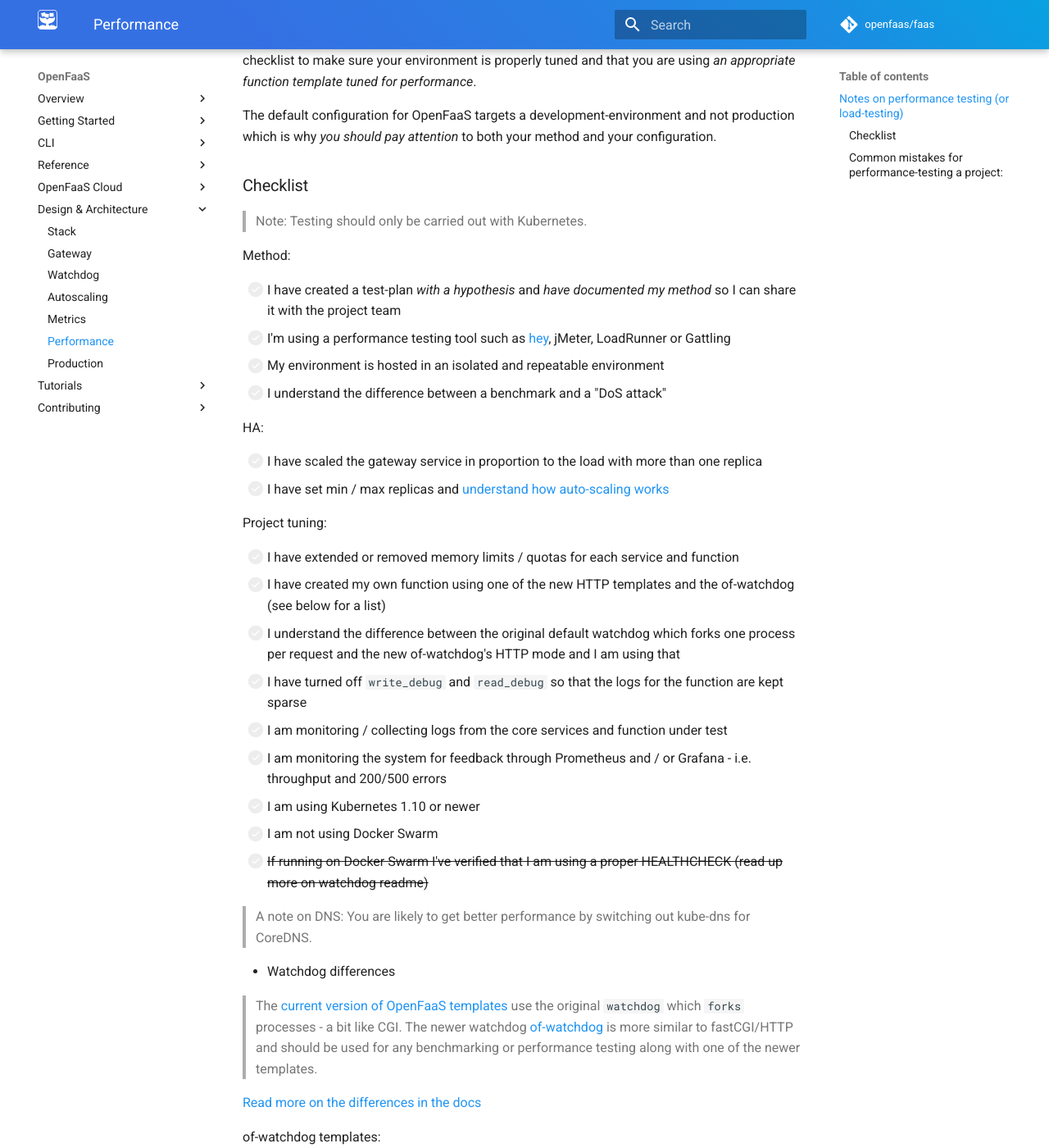
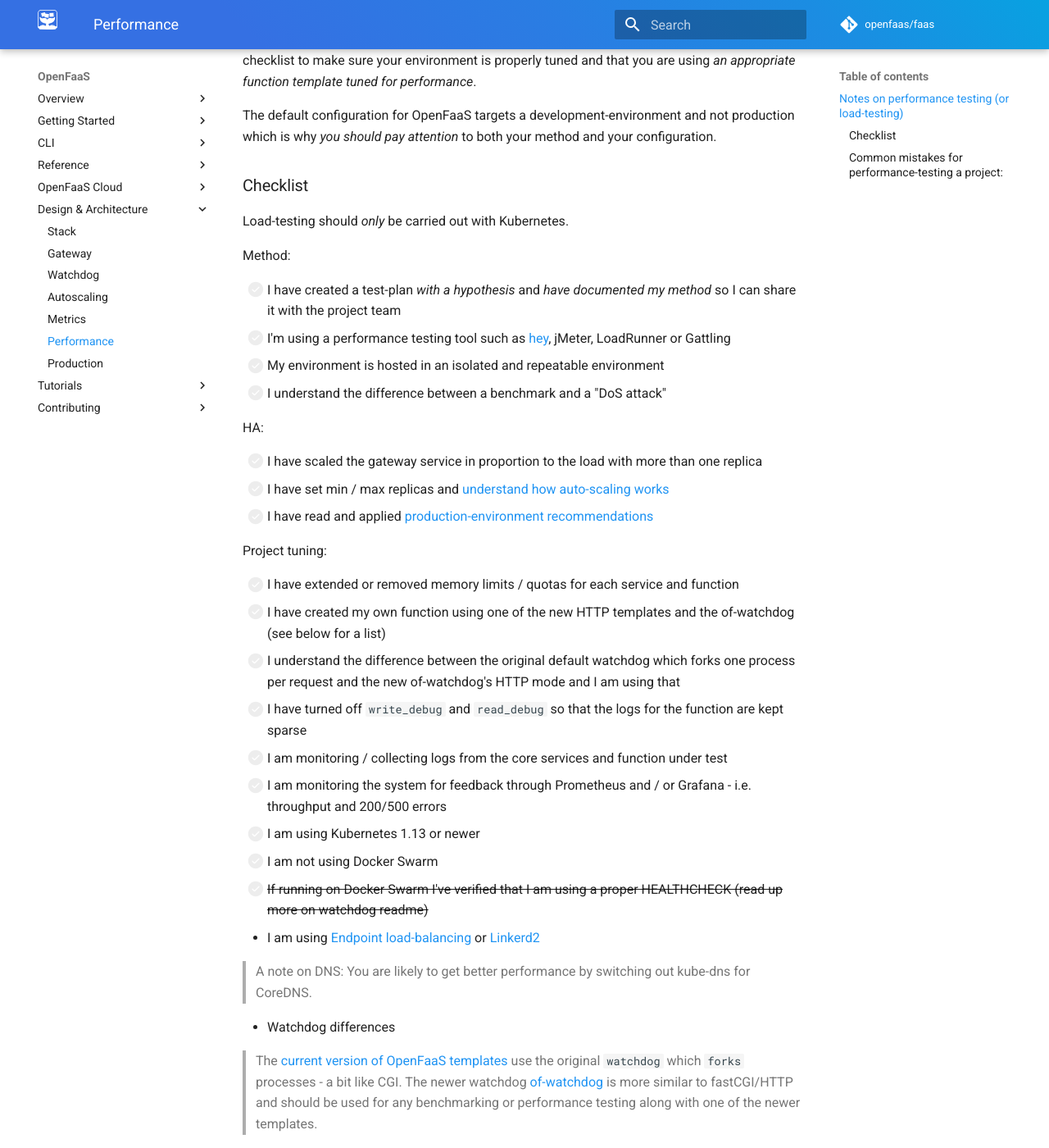
Before and after one commit to openfaas/docs, an MkDocs documentation site: the page built from docs/architecture/performance.md, in a window 1280 px wide and 1400 px high, scrolled down 300 px. Shown: the whole window at 82% size. Built offline with MkDocs 1.6.1 and Material for MkDocs 9.7.7, drawn with Linux system fonts in a browser that asks for light colours; comment, search, counter and statistics services are not loaded.

Commit message:
Mention endpoint load-balancing
Signed-off-by: Alex Ellis (OpenFaaS Ltd) <alexellis2@gmail.com>

```diff
--- a/docs/architecture/performance.md
+++ b/docs/architecture/performance.md
@@ -8,7 +8,7 @@ The default configuration for OpenFaaS targets a development-environment and not
 
 ### Checklist
 
-> Note: Testing should only be carried out with Kubernetes.
+Load-testing should *only* be carried out with Kubernetes.
 
 Method:
 
@@ -21,6 +21,7 @@ HA:
 
 * [ ] I have scaled the gateway service in proportion to the load with more than one replica
 * [ ] I have set min / max replicas and [understand how auto-scaling works](http://docs.openfaas.com/architecture/autoscaling/)
+* [ ] I have read and applied [production-environment recommendations](https://docs.openfaas.com/architecture/production/)
 
 Project tuning:
 
@@ -30,9 +31,11 @@ Project tuning:
 * [ ] I have turned off `write_debug` and `read_debug` so that the logs for the function are kept sparse
 * [ ] I am monitoring / collecting logs from the core services and function under test
 * [ ] I am monitoring the system for feedback through Prometheus and / or Grafana - i.e. throughput and 200/500 errors
-* [ ] I am using Kubernetes 1.10 or newer
+* [ ] I am using Kubernetes 1.13 or newer
 * [ ] I am not using Docker Swarm
 * [ ] ~~If running on Docker Swarm I've verified that I am using a proper HEALTHCHECK (read up more on watchdog readme)~~
+* I am using [Endpoint load-balancing](https://github.com/openfaas/faas-netes/tree/master/chart/openfaas#endpoint-load-balancing) or [Linkerd2](https://github.com/openfaas-incubator/openfaas-linkerd2)
+
 
 > A note on DNS: You are likely to get better performance by switching out kube-dns for CoreDNS.
 
```
